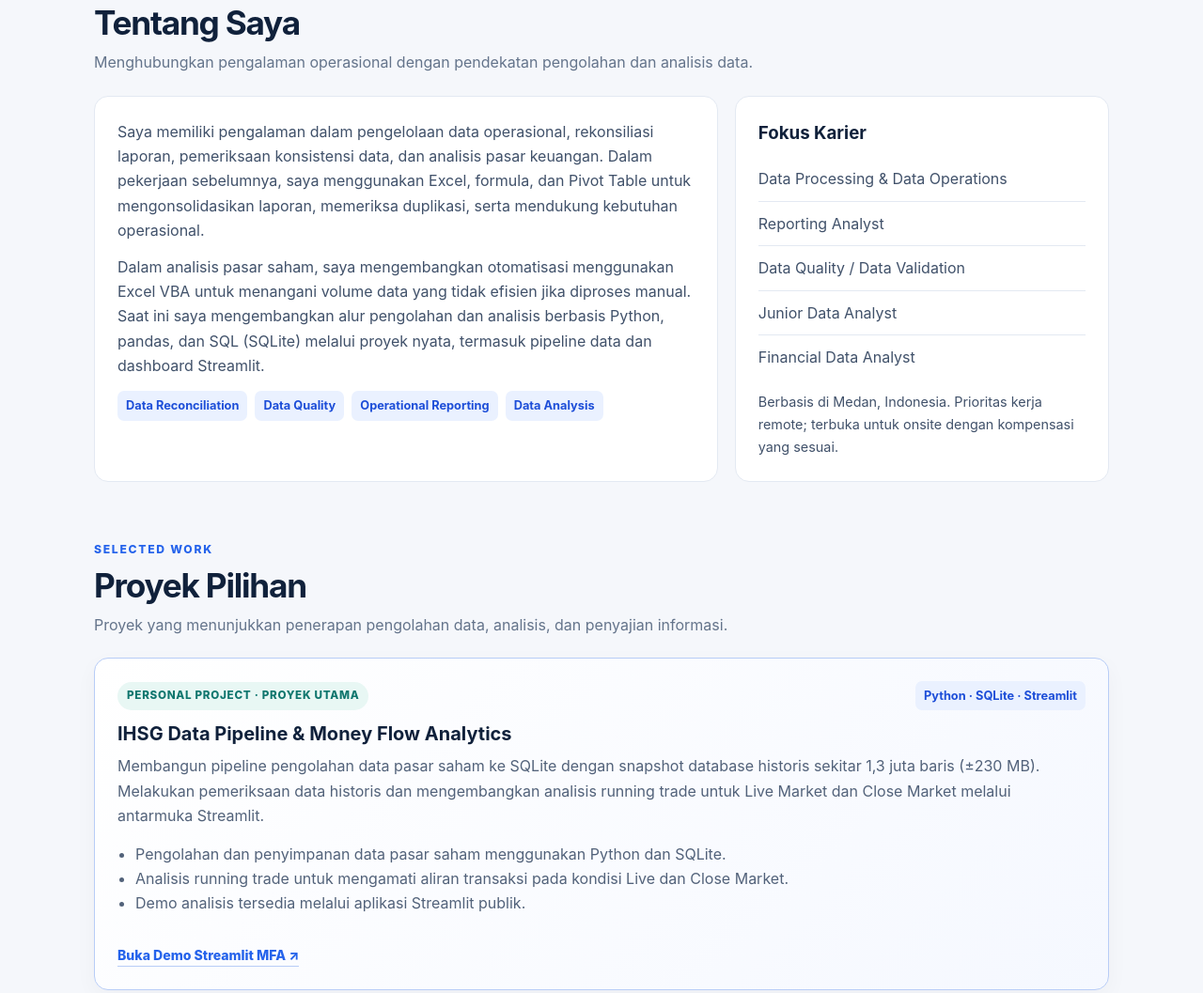
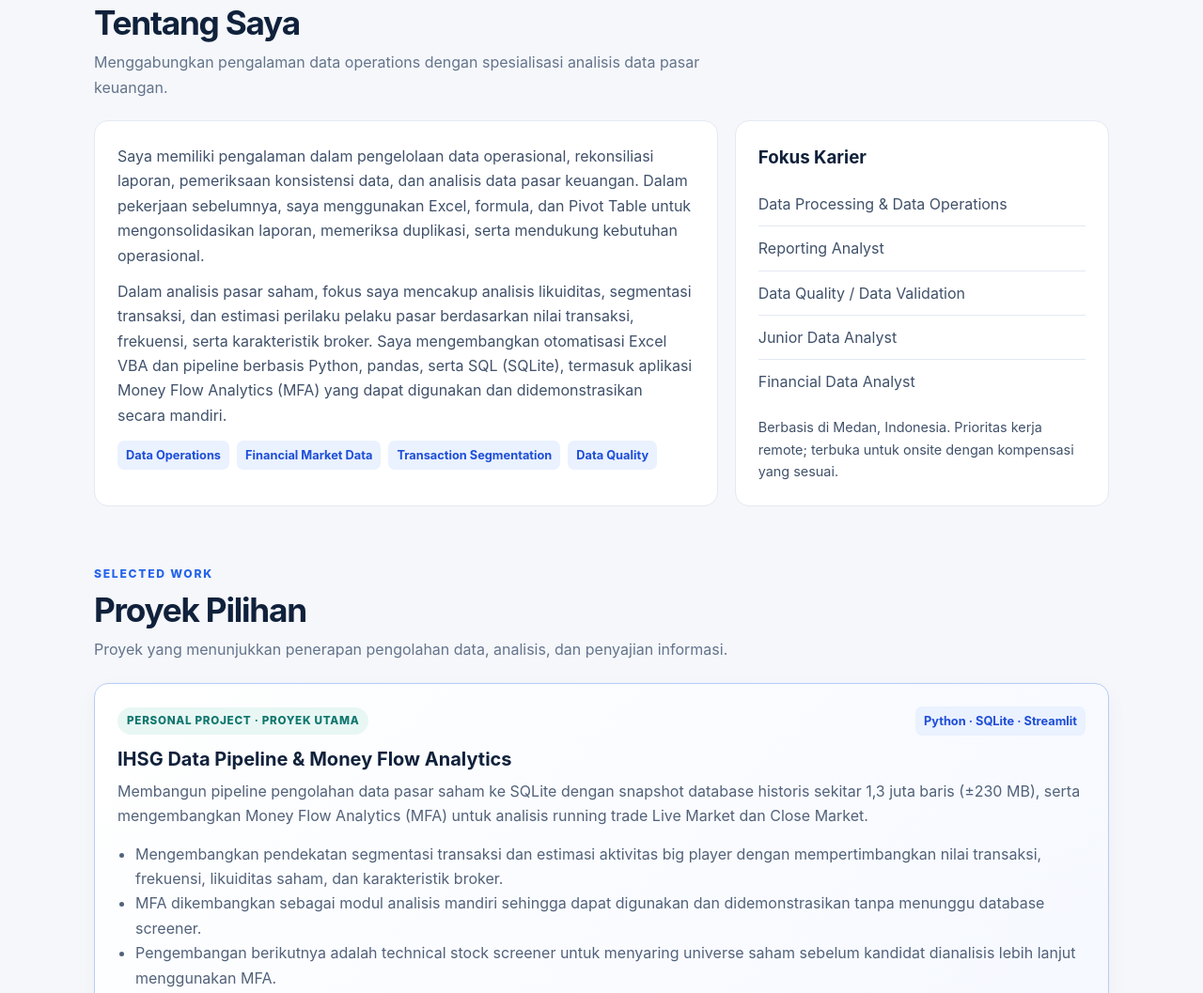
Before and after one commit to dedykhow/dedy-harjono-portfolio, a plain HTML site: page index.html in a window 1280 px wide. Shown: the part 836-1893 px from the top of the page at 94% size. Drawn offline with Linux system fonts and the light colour scheme.

Commit message:
Add files via upload
update porto

```diff
--- a/index.html
+++ b/index.html
@@ -129,12 +129,12 @@
   </div>
 
   <section id="tentang">
-    <div class="section-head"><div class="kicker">Profil</div><h2>Tentang Saya</h2><p class="section-intro">Menghubungkan pengalaman operasional dengan pendekatan pengolahan dan analisis data.</p></div>
+    <div class="section-head"><div class="kicker">Profil</div><h2>Tentang Saya</h2><p class="section-intro">Menggabungkan pengalaman data operations dengan spesialisasi analisis data pasar keuangan.</p></div>
     <div class="about-grid">
       <div class="panel">
-        <p>Saya memiliki pengalaman dalam pengelolaan data operasional, rekonsiliasi laporan, pemeriksaan konsistensi data, dan analisis pasar keuangan. Dalam pekerjaan sebelumnya, saya menggunakan Excel, formula, dan Pivot Table untuk mengonsolidasikan laporan, memeriksa duplikasi, serta mendukung kebutuhan operasional.</p>
-        <p>Dalam analisis pasar saham, saya mengembangkan otomatisasi menggunakan Excel VBA untuk menangani volume data yang tidak efisien jika diproses manual. Saat ini saya mengembangkan alur pengolahan dan analisis berbasis Python, pandas, dan SQL (SQLite) melalui proyek nyata, termasuk pipeline data dan dashboard Streamlit.</p>
-        <div class="taglist"><span class="tag">Data Reconciliation</span><span class="tag">Data Quality</span><span class="tag">Operational Reporting</span><span class="tag">Data Analysis</span></div>
+        <p>Saya memiliki pengalaman dalam pengelolaan data operasional, rekonsiliasi laporan, pemeriksaan konsistensi data, dan analisis data pasar keuangan. Dalam pekerjaan sebelumnya, saya menggunakan Excel, formula, dan Pivot Table untuk mengonsolidasikan laporan, memeriksa duplikasi, serta mendukung kebutuhan operasional.</p>
+        <p>Dalam analisis pasar saham, fokus saya mencakup analisis likuiditas, segmentasi transaksi, dan estimasi perilaku pelaku pasar berdasarkan nilai transaksi, frekuensi, serta karakteristik broker. Saya mengembangkan otomatisasi Excel VBA dan pipeline berbasis Python, pandas, serta SQL (SQLite), termasuk aplikasi Money Flow Analytics (MFA) yang dapat digunakan dan didemonstrasikan secara mandiri.</p>
+        <div class="taglist"><span class="tag">Data Operations</span><span class="tag">Financial Market Data</span><span class="tag">Transaction Segmentation</span><span class="tag">Data Quality</span></div>
       </div>
       <div class="panel">
         <h3 style="margin:0 0 10px;color:var(--navy)">Fokus Karier</h3>
@@ -156,11 +156,11 @@
       <article class="project featured">
         <div class="project-top"><span class="project-type">Personal Project · Proyek Utama</span><span class="tag">Python · SQLite · Streamlit</span></div>
         <h3>IHSG Data Pipeline & Money Flow Analytics</h3>
-        <p>Membangun pipeline pengolahan data pasar saham ke SQLite dengan snapshot database historis sekitar 1,3 juta baris (±230 MB). Melakukan pemeriksaan data historis dan mengembangkan analisis running trade untuk Live Market dan Close Market melalui antarmuka Streamlit.</p>
+        <p>Membangun pipeline pengolahan data pasar saham ke SQLite dengan snapshot database historis sekitar 1,3 juta baris (±230 MB), serta mengembangkan Money Flow Analytics (MFA) untuk analisis running trade Live Market dan Close Market.</p>
         <ul>
-          <li>Pengolahan dan penyimpanan data pasar saham menggunakan Python dan SQLite.</li>
-          <li>Analisis running trade untuk mengamati aliran transaksi pada kondisi Live dan Close Market.</li>
-          <li>Demo analisis tersedia melalui aplikasi Streamlit publik.</li>
+          <li>Mengembangkan pendekatan segmentasi transaksi dan estimasi aktivitas big player dengan mempertimbangkan nilai transaksi, frekuensi, likuiditas saham, dan karakteristik broker.</li>
+          <li>MFA dikembangkan sebagai modul analisis mandiri sehingga dapat digunakan dan didemonstrasikan tanpa menunggu database screener.</li>
+          <li>Pengembangan berikutnya adalah technical stock screener untuk menyaring universe saham sebelum kandidat dianalisis lebih lanjut menggunakan MFA.</li>
         </ul>
         <div class="project-links"><a href="https://money-flow.streamlit.app/" target="_blank" rel="noopener">Buka Demo Streamlit MFA ↗</a></div>
       </article>
@@ -219,7 +219,7 @@
     <div class="timeline">
       <div class="timeline-item">
         <div class="period">2017–Sekarang</div>
-        <div><h3>Independent Financial Market Analyst</h3><div class="org">Analisis pasar keuangan independen</div><ul><li>Menganalisis data harga dan transaksi saham Indonesia dengan screening berbasis Excel dan analisis lanjutan menggunakan Money Flow Analytics.</li><li>Mengembangkan otomatisasi Excel VBA dan pipeline pengolahan data pasar saham menggunakan Python dan SQLite.</li></ul></div>
+        <div><h3>Independent Financial Market Analyst</h3><div class="org">Analisis pasar keuangan independen</div><ul><li>Menganalisis data harga dan transaksi saham Indonesia melalui screening berbasis Excel, kemudian mengevaluasi kandidat menggunakan Money Flow Analytics untuk mengamati pola transaksi dan estimasi aktivitas big player.</li><li>Mengembangkan otomatisasi Excel VBA dan pipeline pengolahan data pasar saham menggunakan Python dan SQLite.</li></ul></div>
       </div>
       <div class="timeline-item">
         <div class="period">2020–2025</div>
@@ -247,7 +247,8 @@
     <div class="contact">
       <div><div class="kicker">Get in touch</div><h2>Mari terhubung</h2><p>Terbuka untuk peluang di bidang Data Processing, Reporting, Data Operations, Data Quality, dan Data Analysis.</p></div>
       <div class="contact-links">
-        <a href="mailto:makanchoipan@gmail.com">deninmkt@gmail.com</a>
+        <a href="mailto:deninmkt@gmail.com">deninmkt@gmail.com</a>
+        <a href="tel:+6281387645027">+62 813-8764-5027</a>
         <span style="color:#64748b;font-size:.9rem">Medan, Indonesia</span>
       </div>
     </div>
```
